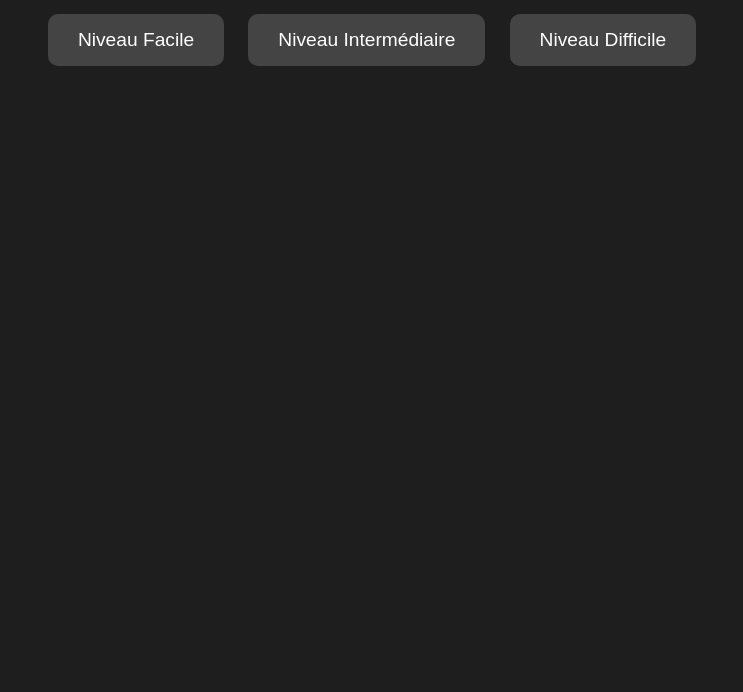
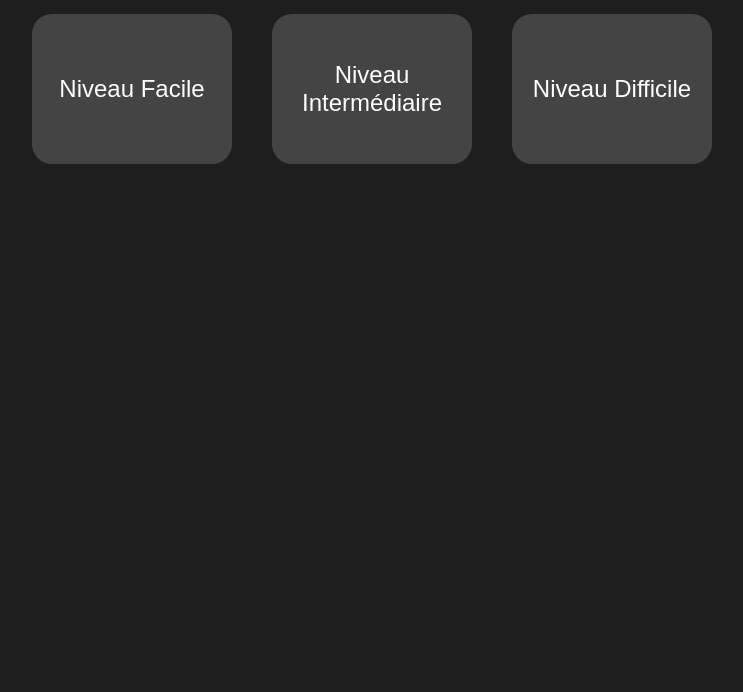
Before and after one commit to Nkidou/learn, a plain HTML site: page exercices.html in a window 1280 px wide. Shown: the part 108-800 px from the top of the page, without its empty margins (268-1011 px from the left). Drawn offline with Linux system fonts and the light colour scheme.

Commit message:
Update exercices.html

```diff
--- a/exercices.html
+++ b/exercices.html
@@ -15,16 +15,26 @@
   h1 {
     margin-bottom: 20px;
   }
+  .niveau-container {
+    display: flex;
+    justify-content: center;
+    gap: 40px;
+    flex-wrap: wrap;
+    margin-top: 30px;
+  }
   .niveau-btn, .rejouer-btn {
-    margin: 10px;
-    padding: 15px 30px;
-    font-size: 1.2rem;
+    width: 200px;
+    height: 150px;
+    font-size: 1.5rem;
     background-color: #444;
     border: none;
-    border-radius: 10px;
+    border-radius: 20px;
     color: #fff;
     cursor: pointer;
     transition: background 0.3s;
+    display: flex;
+    align-items: center;
+    justify-content: center;
   }
   .niveau-btn:hover, .rejouer-btn:hover {
     background-color: #666;
@@ -48,7 +58,7 @@
     border-radius: 10px;
     cursor: pointer;
     color: #fff;
-    transition: background 0.3s;
+    transition: background-color 0.3s;
   }
   .option-btn:hover {
     background-color: #555;
@@ -58,7 +68,7 @@
 <body>
 
 <h1>Exercices d'Arabe</h1>
-<div id="menu">
+<div id="menu" class="niveau-container">
   <button class="niveau-btn" onclick="startGame('facile')">Niveau Facile</button>
   <button class="niveau-btn" onclick="startGame('moyen')">Niveau Intermédiaire</button>
   <button class="niveau-btn" onclick="startGame('difficile')">Niveau Difficile</button>
```
